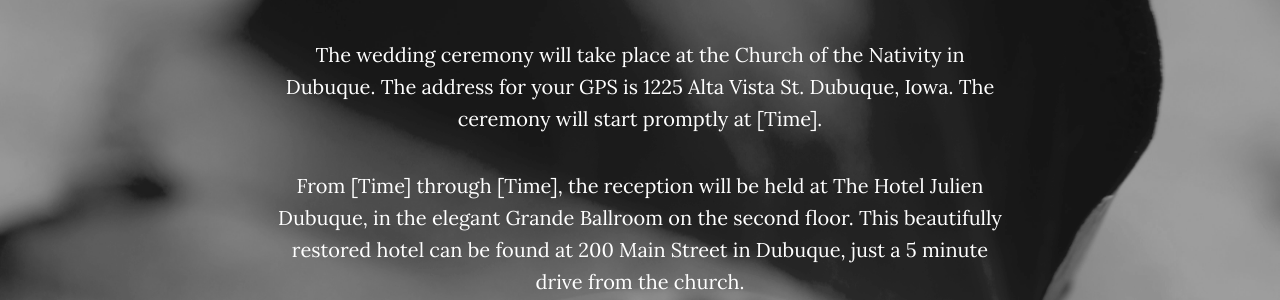
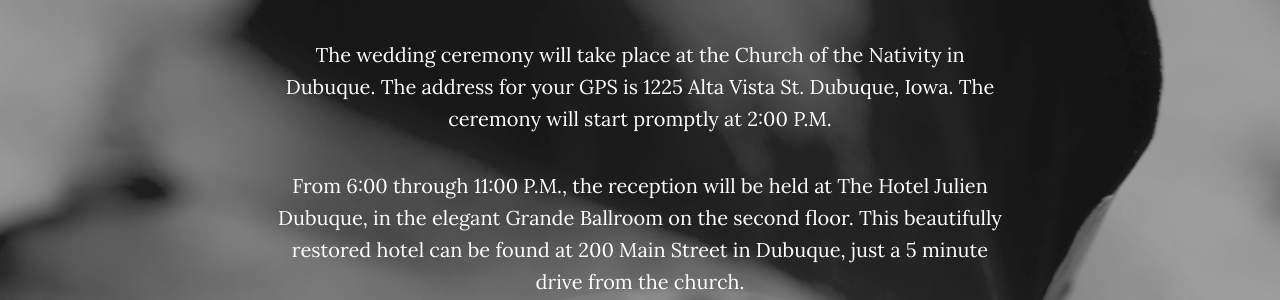
Before and after one commit to erikandmaureen/erikandmaureen.github.io, a Jekyll site: the page built from index.html, in a window 1280 px wide and 900 px high, scrolled down 2917 px. Shown: the part 218-518 px from the top of the window. Built offline with Jekyll 4.4.1, drawn with Linux system fonts in a browser that asks for light colours.

Commit message:
added times

```diff
--- a/_includes/details.html
+++ b/_includes/details.html
@@ -5,9 +5,9 @@
                 <div class="col-lg-8 col-lg-offset-2">
                     <h2>Details</h2>
 
-					 <p> The wedding ceremony will take place at the Church of the Nativity in Dubuque. The address for your GPS is 1225 Alta Vista St. Dubuque, Iowa. The ceremony will start promptly at [Time]. </p>
+					 <p> The wedding ceremony will take place at the Church of the Nativity in Dubuque. The address for your GPS is 1225 Alta Vista St. Dubuque, Iowa. The ceremony will start promptly at 2:00 P.M. </p>
 
-					 <p> From [Time] through [Time], the reception will be held at The Hotel Julien Dubuque, in the elegant Grande Ballroom on the second floor. This beautifully restored hotel can be found at 200 Main Street in Dubuque, just a 5 minute drive from the church. </p>
+					 <p> From 6:00 through 11:00 P.M., the reception will be held at The Hotel Julien Dubuque, in the elegant Grande Ballroom on the second floor. This beautifully restored hotel can be found at 200 Main Street in Dubuque, just a 5 minute drive from the church. </p>
 
 					 <p> Accommodations for out of town guests have been made at The Hotel Julien and the Holiday Inn Dubuque/Galena (450 Main Street, Dubuque). Both hotels are located on Main Street in Dubuque. Visit the Contacts page for more information. Rooms can be reserved under FitzPatrick/Johnson wedding. </p>
 
```
